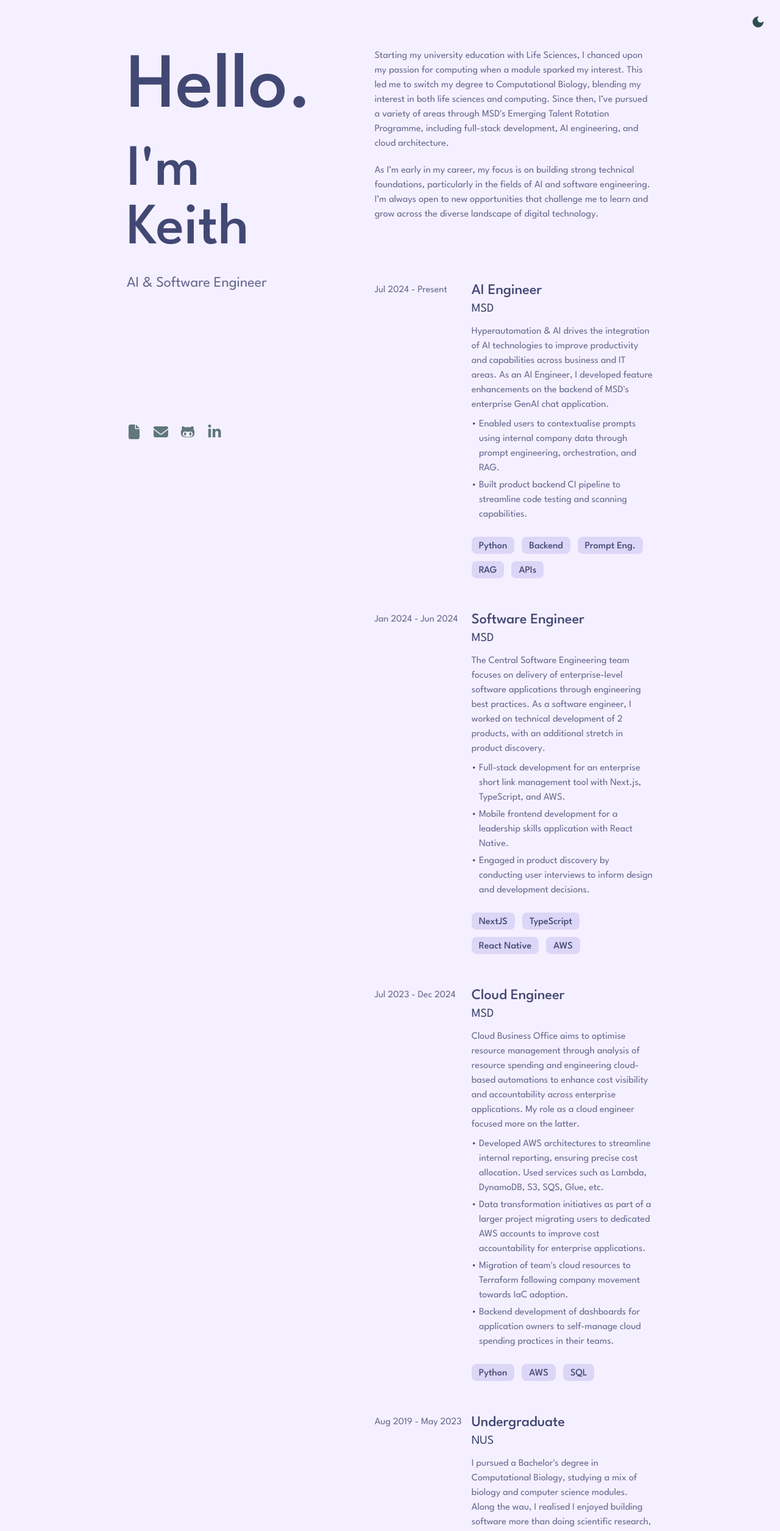
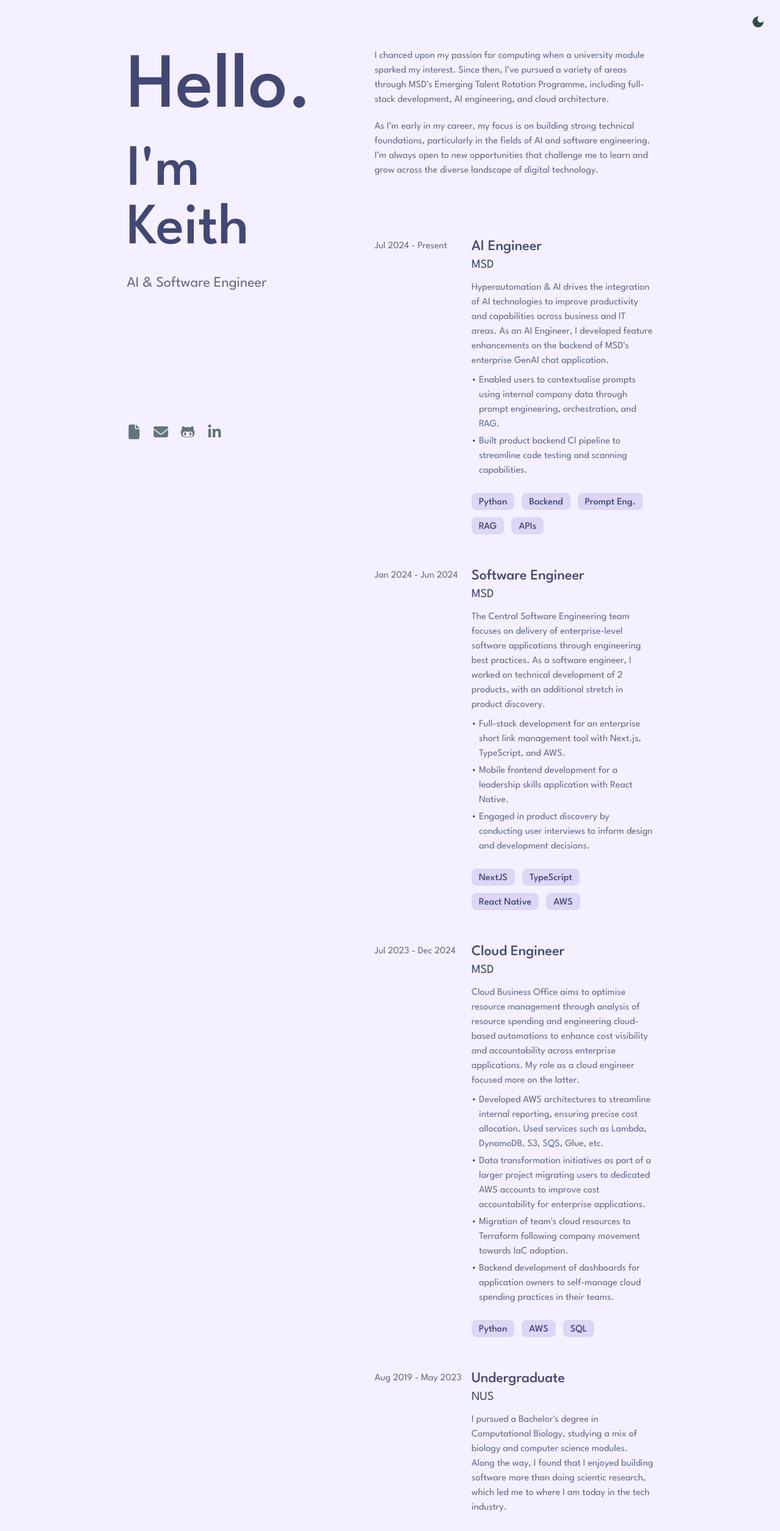
Before and after one commit to keithchewzk/heyitskeith, a React (Create React App) app: page / in a window 1280 px wide. Shown: the top 2510 px of the page at 61% size. Built offline with nearby package versions, Linux system fonts and the light colour scheme.

Commit message:
change content of about and fixed typo in undergrad experience

```diff
--- a/src/components/About/constants.ts
+++ b/src/components/About/constants.ts
@@ -1,4 +1,4 @@
 export const aboutMeParaOne =
-  "Starting my university education with Life Sciences, I chanced upon my passion for computing when a module sparked my interest. This led me to switch my degree to Computational Biology, blending my interest in both life sciences and computing. Since then, I’ve pursued a variety of areas through MSD's Emerging Talent Rotation Programme, including full-stack development, AI engineering, and cloud architecture.";
+  "I chanced upon my passion for computing when a university module sparked my interest. Since then, I’ve pursued a variety of areas through MSD's Emerging Talent Rotation Programme, including full-stack development, AI engineering, and cloud architecture.";
 export const aboutMeParaTwo =
   "As I’m early in my career, my focus is on building strong technical foundations, particularly in the fields of AI and software engineering. I’m always open to new opportunities that challenge me to learn and grow across the diverse landscape of digital technology.";
--- a/src/components/Experience/constants.ts
+++ b/src/components/Experience/constants.ts
@@ -4,7 +4,7 @@ export const JOBS = [
     role: "Undergraduate",
     company: "NUS",
     description:
-      "I pursued a Bachelor's degree in Computational Biology, studying a mix of biology and computer science modules. Along the wau, I realised I enjoyed building software more than doing scientific research, which led me to where I am today in the tech industry.",
+      "I pursued a Bachelor's degree in Computational Biology, studying a mix of biology and computer science modules. Along the way, I found that I enjoyed building software more than doing scientic research, which led me to where I am today in the tech industry.",
     additionalDescription: undefined,
     dateRange: "Aug 2019 - May 2023",
     skills: [
```
